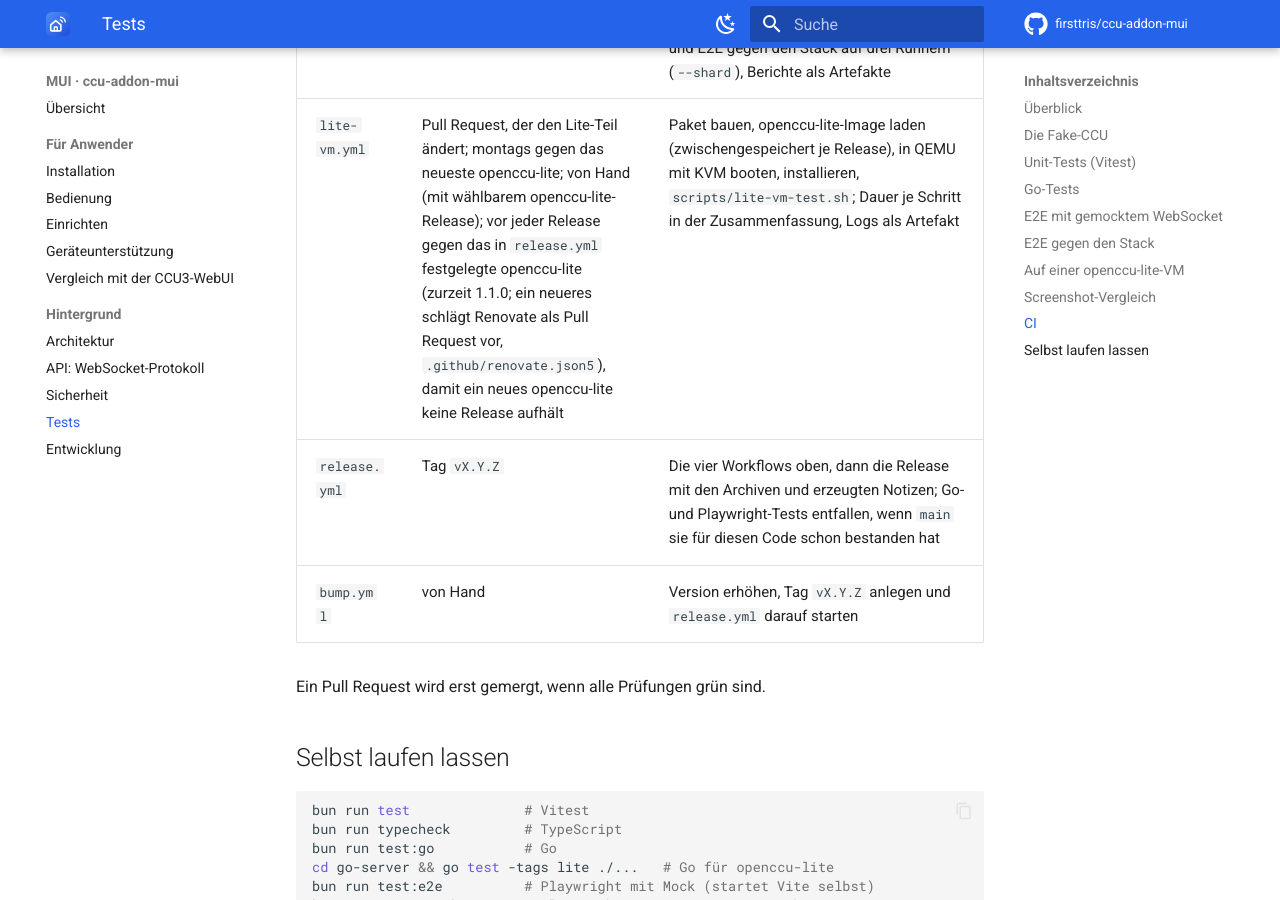
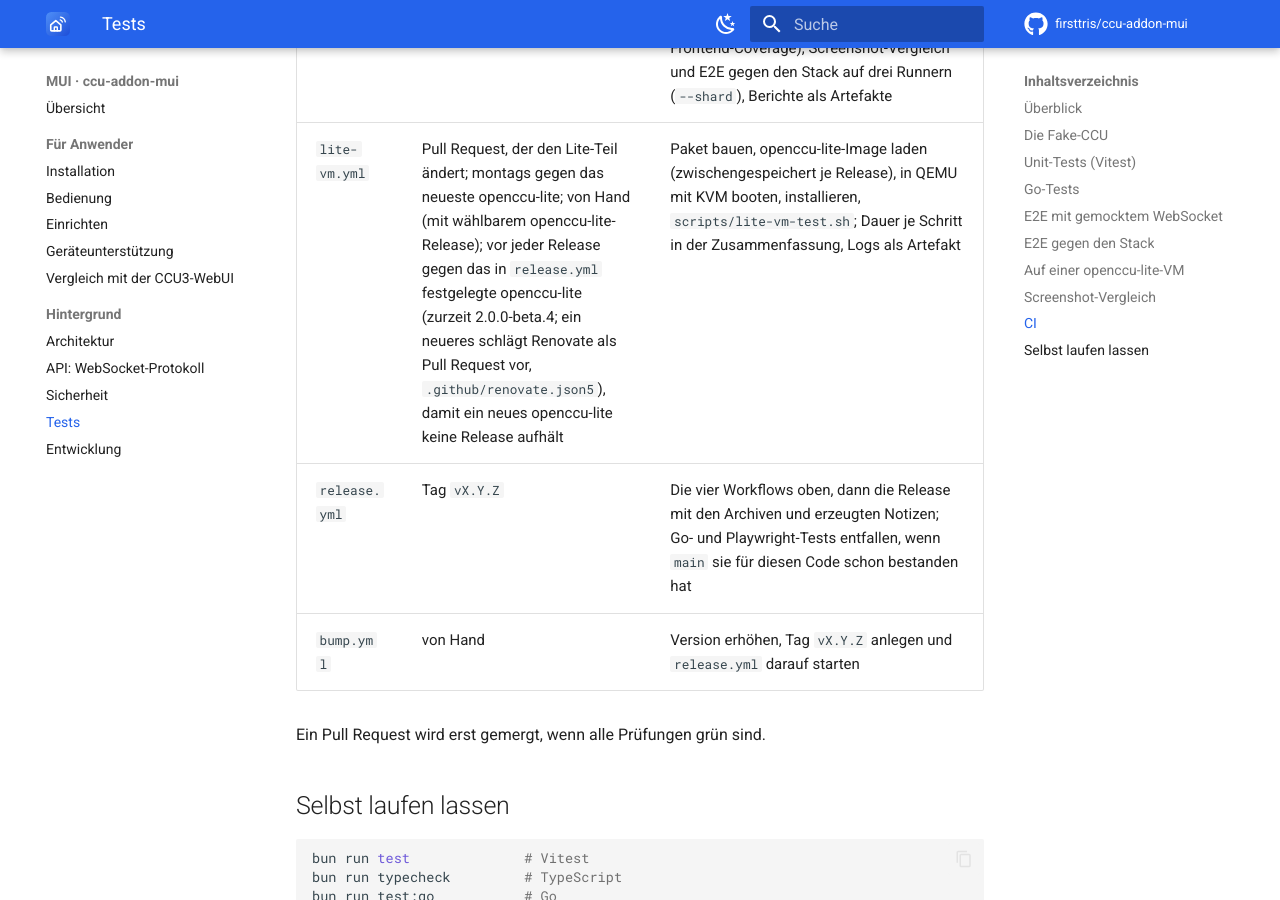
Before and after one commit to firsttris/ccu-addon-mui, an MkDocs documentation site: the page built from docs/tests.md, in a window 1280 px wide and 900 px high, scrolled down 9356 px. Built offline with MkDocs 1.6.1 and Material for MkDocs 9.7.7, drawn with Linux system fonts in a browser that asks for light colours; comment, search, counter and statistics services are not loaded.

Commit message:
Update openccu-lite to v2 (#306)
Co-authored-by: renovate[bot] <29139614+renovate[bot]@users.noreply.github.com>

```diff
--- a/docs/tests.md
+++ b/docs/tests.md
@@ -260,7 +260,7 @@ der Workflow dafür eine eigene Auswahl `tiles`.
 | `build.yml` | Push und Pull Request auf `main` | Protokolltypen aktuell (`generate:protocol` + `git diff --exit-code`), Unit-Tests, Build mit Typprüfung (`vite build && tsc`), Go-Build für ARM und x86 und für openccu-lite (aarch64, x86_64), die `tar.gz`-Archive mit `.sha256` als Artefakt `addon` |
 | `go-unit-tests.yml` | Push und Pull Request auf `main` | `go vet`, `gofmt`, `staticcheck` und `go test ./...` mit Coverage-Bericht als Artefakt, dasselbe mit `-tags lite` für openccu-lite |
 | `playwright-e2e.yml` | Push und Pull Request auf `main` | Im Docker-Image `mcr.microsoft.com/playwright` (Version aus der `bun.lock`, kein Browser-Download, Bun über `npm install --global` in der Version aus `packageManager`, geprüft mit `scripts/test/ci-bun-version.sh`): E2E mit Mock inkl. Anmeldung (4 Worker, mit Frontend-Coverage), Screenshot-Vergleich und E2E gegen den Stack auf drei Runnern (`--shard`), Berichte als Artefakte |
-| `lite-vm.yml` | Pull Request, der den Lite-Teil ändert; montags gegen das neueste openccu-lite; von Hand (mit wählbarem openccu-lite-Release); vor jeder Release gegen das in `release.yml` festgelegte openccu-lite (zurzeit 1.1.0; ein neueres schlägt Renovate als Pull Request vor, `.github/renovate.json5`), damit ein neues openccu-lite keine Release aufhält | Paket bauen, openccu-lite-Image laden (zwischengespeichert je Release), in QEMU mit KVM booten, installieren, `scripts/lite-vm-test.sh`; Dauer je Schritt in der Zusammenfassung, Logs als Artefakt |
+| `lite-vm.yml` | Pull Request, der den Lite-Teil ändert; montags gegen das neueste openccu-lite; von Hand (mit wählbarem openccu-lite-Release); vor jeder Release gegen das in `release.yml` festgelegte openccu-lite (zurzeit 2.0.0-beta.4; ein neueres schlägt Renovate als Pull Request vor, `.github/renovate.json5`), damit ein neues openccu-lite keine Release aufhält | Paket bauen, openccu-lite-Image laden (zwischengespeichert je Release), in QEMU mit KVM booten, installieren, `scripts/lite-vm-test.sh`; Dauer je Schritt in der Zusammenfassung, Logs als Artefakt |
 | `release.yml` | Tag `vX.Y.Z` | Die vier Workflows oben, dann die Release mit den Archiven und erzeugten Notizen; Go- und Playwright-Tests entfallen, wenn `main` sie für diesen Code schon bestanden hat |
 | `bump.yml` | von Hand | Version erhöhen, Tag `vX.Y.Z` anlegen und `release.yml` darauf starten |
 
```
Also changed, not shown: 1 other file.
